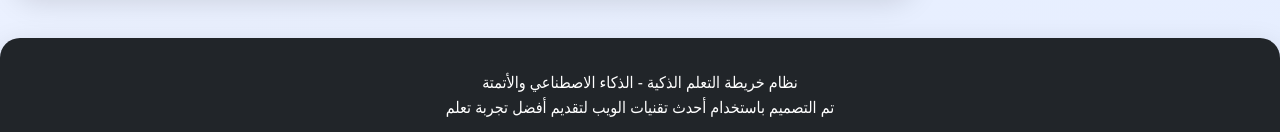
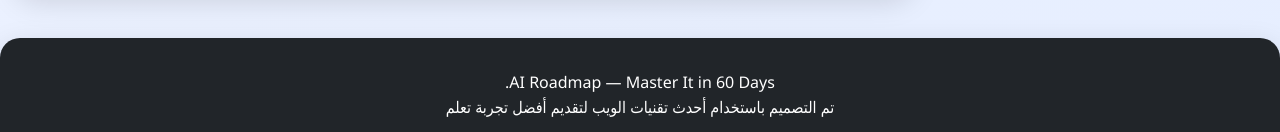
Before and after one commit to Essxm/Ai-Roadmap, a plain HTML site: page index.html in a window 1280 px wide. Shown: the part 3053-3185 px from the top of the page. Drawn offline with nearby package versions, Linux system fonts and the light colour scheme.

Commit message:
Update index.html

```diff
--- a/index.html
+++ b/index.html
@@ -840,7 +840,7 @@
     </div>
 
     <footer>
-        <p>نظام خريطة التعلم الذكية - الذكاء الاصطناعي والأتمتة</p>
+        <p>AI Roadmap — Master It in 60 Days.</p>
         <p>تم التصميم باستخدام أحدث تقنيات الويب لتقديم أفضل تجربة تعلم</p>
     </footer>
 
```
